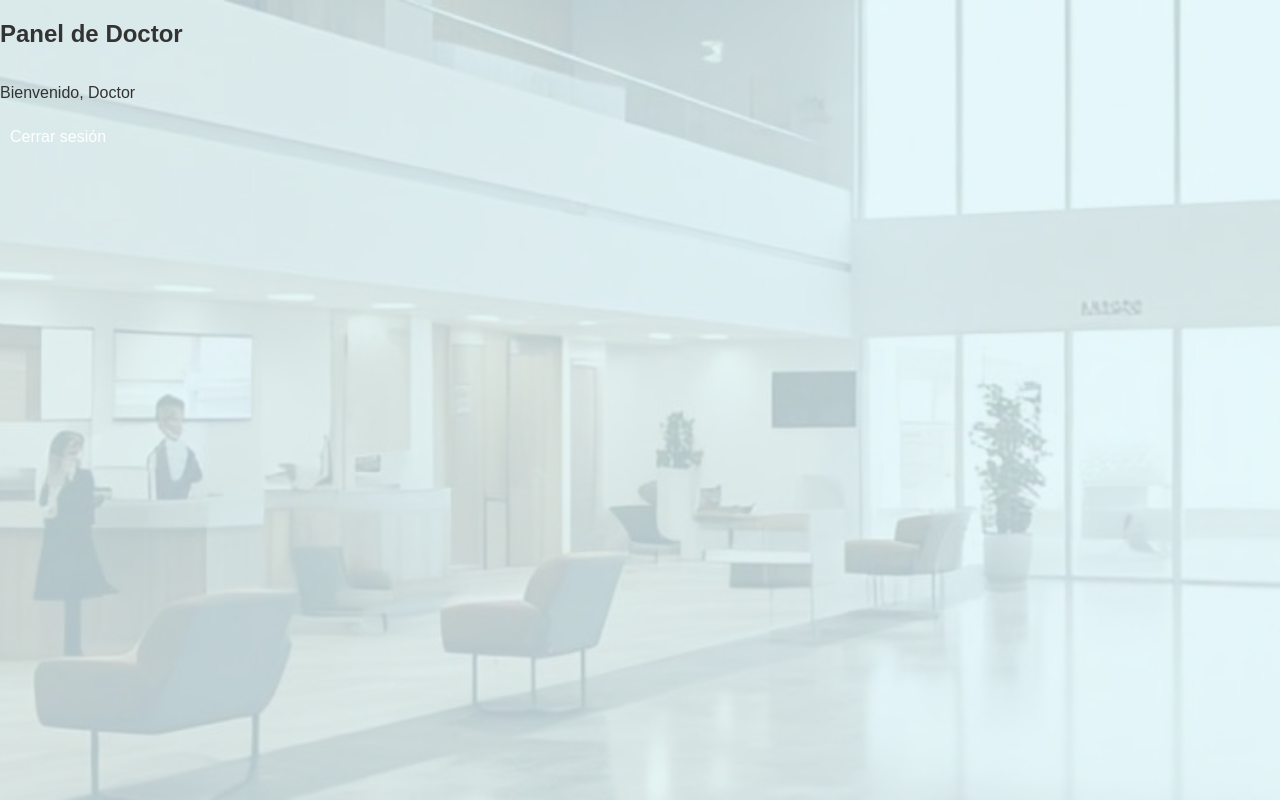
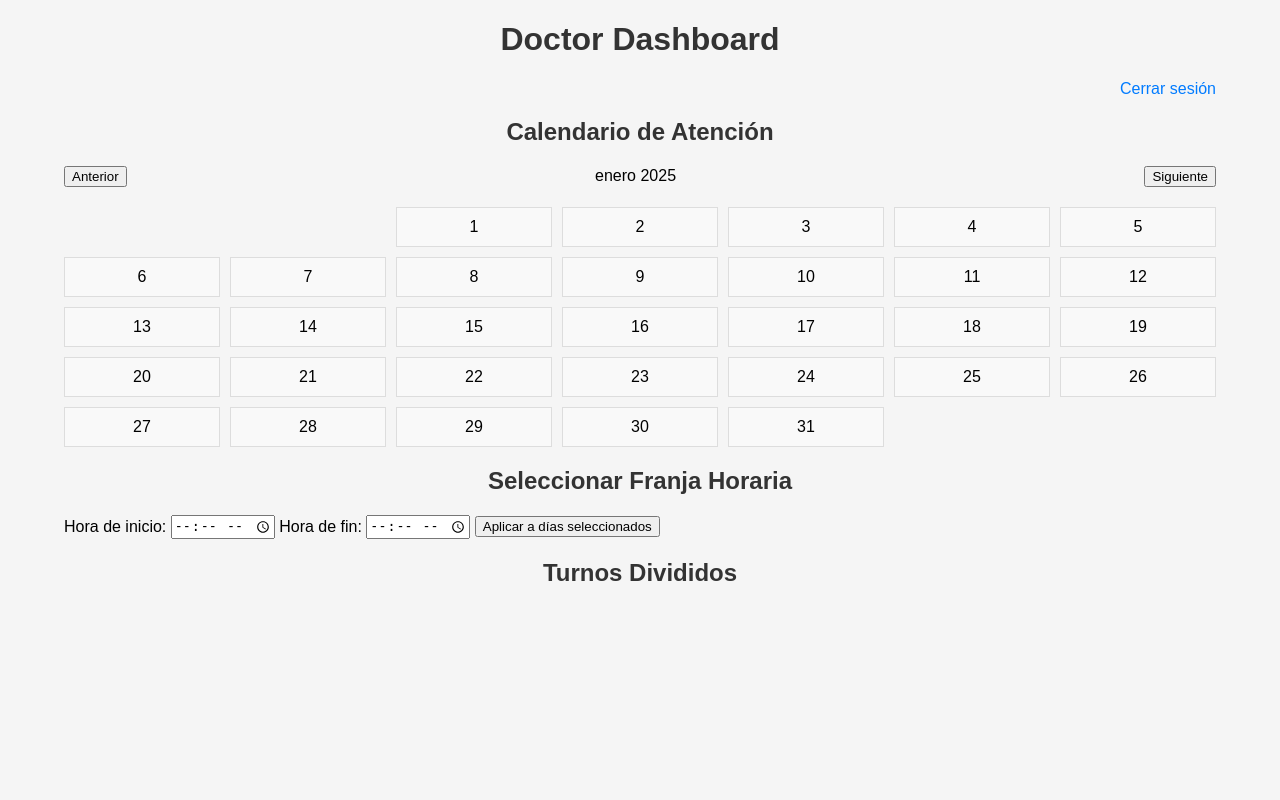
Before and after one commit to callejero666/programacion4-losalfa, a Flask app: template consultorio/app/templates/doctor_dashboard.html in a window 1280 px wide. Run offline with Flask 2, Linux system fonts and the light colour scheme; the template is opened without the code that fills it, so the values that code supplies are empty.

Commit message:
Implementación del Dashboard para Doctores con Sistema de Turnos

```diff
--- /dev/null
+++ b/consultorio/app/static/css/doctor_dashboard.css
@@ -0,0 +1,123 @@
+body {
+    font-family: Arial, sans-serif;
+    margin: 0;
+    padding: 0;
+    background-color: #f5f5f5;
+}
+
+.container {
+    width: 90%;
+    margin: auto;
+    max-width: 1200px;
+}
+
+h1, h2 {
+    text-align: center;
+    color: #333;
+}
+
+a {
+    display: block;
+    text-align: right;
+    margin: 10px 0;
+    text-decoration: none;
+    color: #007BFF;
+}
+
+a:hover {
+    text-decoration: underline;
+}
+
+#mes-selector {
+    display: flex;
+    justify-content: space-between;
+    align-items: center;
+    margin: 20px 0;
+}
+
+.calendario-grid {
+    display: grid;
+    grid-template-columns: repeat(7, 1fr);
+    gap: 10px;
+    margin-top: 10px;
+}
+
+.dia {
+    border: 1px solid #ddd;
+    text-align: center;
+    padding: 10px;
+    cursor: pointer;
+    background-color: #f9f9f9;
+    transition: background-color 0.3s ease;
+}
+
+.dia:hover {
+    background-color: #e0e0e0;
+}
+
+.dia.seleccionado {
+    background-color: #007BFF;
+    color: white;
+}
+
+#turnos-disponibles {
+    list-style: none;
+    padding: 0;
+}
+
+.turno {
+    padding: 10px;
+    border: 1px solid #ddd;
+    margin-bottom: 5px;
+    background-color: #f1f1f1;
+    cursor: pointer;
+    transition: background-color 0.3s ease;
+}
+
+.turno:hover {
+    background-color: #ddd;
+}
+
+.calendario-grid {
+    display: grid;
+    grid-template-columns: repeat(7, 1fr);
+    gap: 10px;
+    margin-top: 10px;
+}
+
+.dia, .dia-vacio {
+    border: 1px solid #ddd;
+    text-align: center;
+    padding: 10px;
+    background-color: #f9f9f9;
+}
+
+.dia-vacio {
+    visibility: hidden; /* Oculta los días vacíos sin romper la cuadrícula */
+}
+
+.dia.seleccionado {
+    border: 2px solid #0000FF;
+    background-color: #D3D3F3;
+}
+
+.dia-aplicado {
+    background-color: #ADD8E6;
+}
+
+.turno-bloque {
+    display: grid;
+    grid-template-columns: repeat(4, 1fr);
+    gap: 10px;
+    margin: 20px 0;
+}
+
+.turno {
+    background-color: #f0f8ff;
+    border: 1px solid #87ceeb;
+    text-align: center;
+    padding: 10px;
+    border-radius: 5px;
+    font-size: 14px;
+    font-family: Arial, sans-serif;
+}
--- /dev/null
+++ b/consultorio/app/static/js/doctor_dashboard.js
@@ -0,0 +1,125 @@
+document.addEventListener('DOMContentLoaded', () => {
+    const diasAtencion = document.getElementById('dias-atencion');
+    const mesTitulo = document.getElementById('mes-titulo');
+    const turnosDisponibles = document.getElementById('turnos-disponibles');
+    const horarioInicioInput = document.getElementById('horario-inicio');
+    const horarioFinInput = document.getElementById('horario-fin');
+    const aplicarHorariosBtn = document.getElementById('aplicar-horarios');
+    const cuadroTurnos = document.getElementById('cuadro-turnos');
+    const diasSeleccionados = new Set();
+
+    let fechaActual = new Date();
+    const horariosPorDia = {};
+
+    // Generar calendario
+    function generarCalendario(mes, año) {
+        diasAtencion.innerHTML = '';
+        mesTitulo.textContent = `${new Intl.DateTimeFormat('es-ES', { month: 'long' }).format(new Date(año, mes))} ${año}`;
+
+        const primerDia = new Date(año, mes, 1).getDay();
+        const diasEnMes = new Date(año, mes + 1, 0).getDate();
+
+        // Crear días vacíos al inicio
+        const diasPrevios = (primerDia === 0 ? 6 : primerDia - 1);
+        for (let i = 0; i < diasPrevios; i++) {
+            const diaVacio = document.createElement('div');
+            diaVacio.classList.add('dia-vacio');
+            diasAtencion.appendChild(diaVacio);
+        }
+
+        // Crear días del mes
+        for (let dia = 1; dia <= diasEnMes; dia++) {
+            const diaElemento = document.createElement('div');
+            diaElemento.classList.add('dia');
+            diaElemento.textContent = dia;
+
+            const fecha = `${año}-${(mes + 1).toString().padStart(2, '0')}-${dia.toString().padStart(2, '0')}`;
+            diaElemento.dataset.fecha = fecha;
+
+            diaElemento.addEventListener('click', () => toggleSeleccionDia(fecha, diaElemento));
+
+            diasAtencion.appendChild(diaElemento);
+        }
+    }
+
+    function toggleSeleccionDia(fecha, diaElemento) {
+        if (diasSeleccionados.has(fecha)) {
+            diasSeleccionados.delete(fecha);
+            diaElemento.classList.remove('seleccionado');
+        } else {
+            diasSeleccionados.add(fecha);
+            diaElemento.classList.add('seleccionado');
+        }
+    }
+
+    function aplicarHorario() {
+        const horarioInicio = horarioInicioInput.value;
+        const horarioFin = horarioFinInput.value;
+
+        if (!horarioInicio || !horarioFin) {
+            alert('Por favor, selecciona una hora de inicio y fin.');
+            return;
+        }
+
+        if (horarioInicio >= horarioFin) {
+            alert('La hora de inicio debe ser menor que la hora de fin.');
+            return;
+        }
+
+        diasSeleccionados.forEach(fecha => {
+            if (!horariosPorDia[fecha]) {
+                horariosPorDia[fecha] = [];
+            }
+
+            horariosPorDia[fecha] = { inicio: horarioInicio, fin: horarioFin };
+            document.querySelector(`[data-fecha="${fecha}"]`).style.backgroundColor = '#ADD8E6';
+        });
+
+        diasSeleccionados.clear();
+        mostrarTurnos();
+    }
+
+    function mostrarTurnos() {
+        cuadroTurnos.innerHTML = '';
+        for (const fecha in horariosPorDia) {
+            const { inicio, fin } = horariosPorDia[fecha];
+            const bloque = document.createElement('div');
+            bloque.classList.add('turno-bloque');
+
+            let horaActual = new Date(`1970-01-01T${inicio}:00`);
+            const horaFin = new Date(`1970-01-01T${fin}:00`);
+
+            while (horaActual < horaFin) {
+                const turno = document.createElement('div');
+                turno.classList.add('turno');
+                const siguienteTurno = new Date(horaActual.getTime() + 25 * 60 * 1000);
+
+                turno.textContent = `${horaActual.toTimeString().substring(0, 5)} - ${siguienteTurno.toTimeString().substring(0, 5)}`;
+                bloque.appendChild(turno);
+
+                horaActual = siguienteTurno;
+            }
+
+            const tituloFecha = document.createElement('h3');
+            tituloFecha.textContent = fecha;
+
+            cuadroTurnos.appendChild(tituloFecha);
+            cuadroTurnos.appendChild(bloque);
+        }
+    }
+
+    // Navegar entre meses
+    document.getElementById('prev-month').addEventListener('click', () => {
+        fechaActual.setMonth(fechaActual.getMonth() - 1);
+        generarCalendario(fechaActual.getMonth(), fechaActual.getFullYear());
+    });
+
+    document.getElementById('next-month').addEventListener('click', () => {
+        fechaActual.setMonth(fechaActual.getMonth() + 1);
+        generarCalendario(fechaActual.getMonth(), fechaActual.getFullYear());
+    });
+
+    aplicarHorariosBtn.addEventListener('click', aplicarHorario);
+
+    generarCalendario(fechaActual.getMonth(), fechaActual.getFullYear());
+});
--- a/consultorio/app/templates/doctor_dashboard.html
+++ b/consultorio/app/templates/doctor_dashboard.html
@@ -3,12 +3,40 @@
 <head>
     <meta charset="UTF-8">
     <meta name="viewport" content="width=device-width, initial-scale=1.0">
-    <title>Panel de Doctor</title>
-    <link rel="stylesheet" href="{{ url_for('static', filename='css/style.css') }}">
+    <title>Doctor Dashboard</title>
+    <link rel="stylesheet" href="{{ url_for('static', filename='css/doctor_dashboard.css') }}">
 </head>
 <body>
-    <h2>Panel de Doctor</h2>
-    <p>Bienvenido, Doctor</p>
-    <a href="{{ url_for('logout') }}">Cerrar sesión</a>
+    <div class="container">
+        <h1>Doctor Dashboard</h1>
+        <!-- Barra de navegación o enlace de salida -->
+        <a href="{{ url_for('logout') }}">Cerrar sesión</a>
+
+        <!-- Calendario -->
+        <section id="calendario">
+            <h2>Calendario de Atención</h2>
+            <div id="mes-selector">
+                <button id="prev-month">Anterior</button>
+                <span id="mes-titulo">Enero 2025</span>
+                <button id="next-month">Siguiente</button>
+            </div>
+            <div id="dias-atencion" class="calendario-grid"></div>
+        </section>
+
+        <section id="franja-horaria">
+            <h2>Seleccionar Franja Horaria</h2>
+            <label for="horario-inicio">Hora de inicio:</label>
+            <input type="time" id="horario-inicio">
+            <label for="horario-fin">Hora de fin:</label>
+            <input type="time" id="horario-fin">
+            <button id="aplicar-horarios">Aplicar a días seleccionados</button>
+        </section>
+
+        <section id="cuadro-turnos">
+            <h2>Turnos Divididos</h2>
+        </section>
+
+
+    <script src="{{ url_for('static', filename='js/doctor_dashboard.js') }}"></script>
 </body>
 </html>
```
